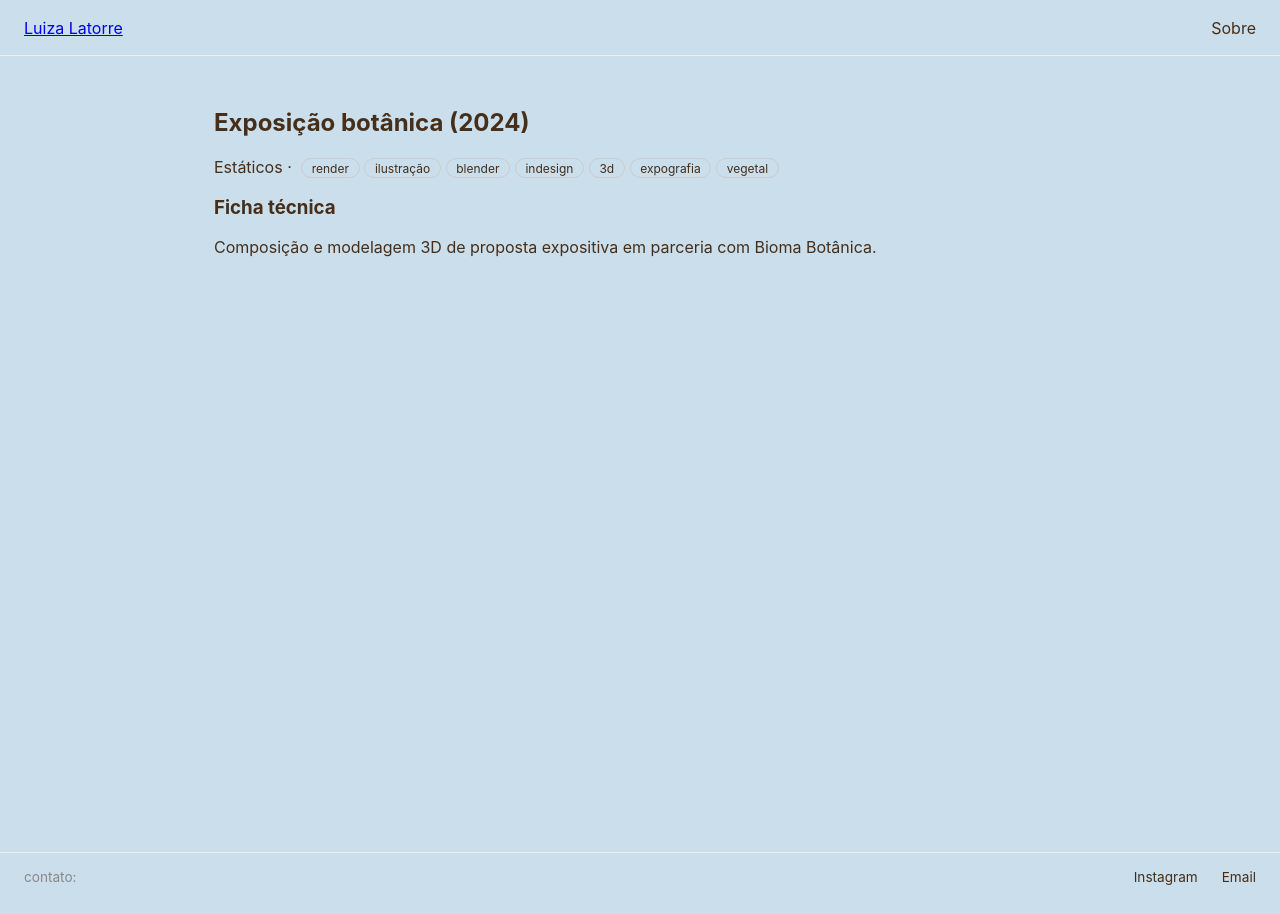
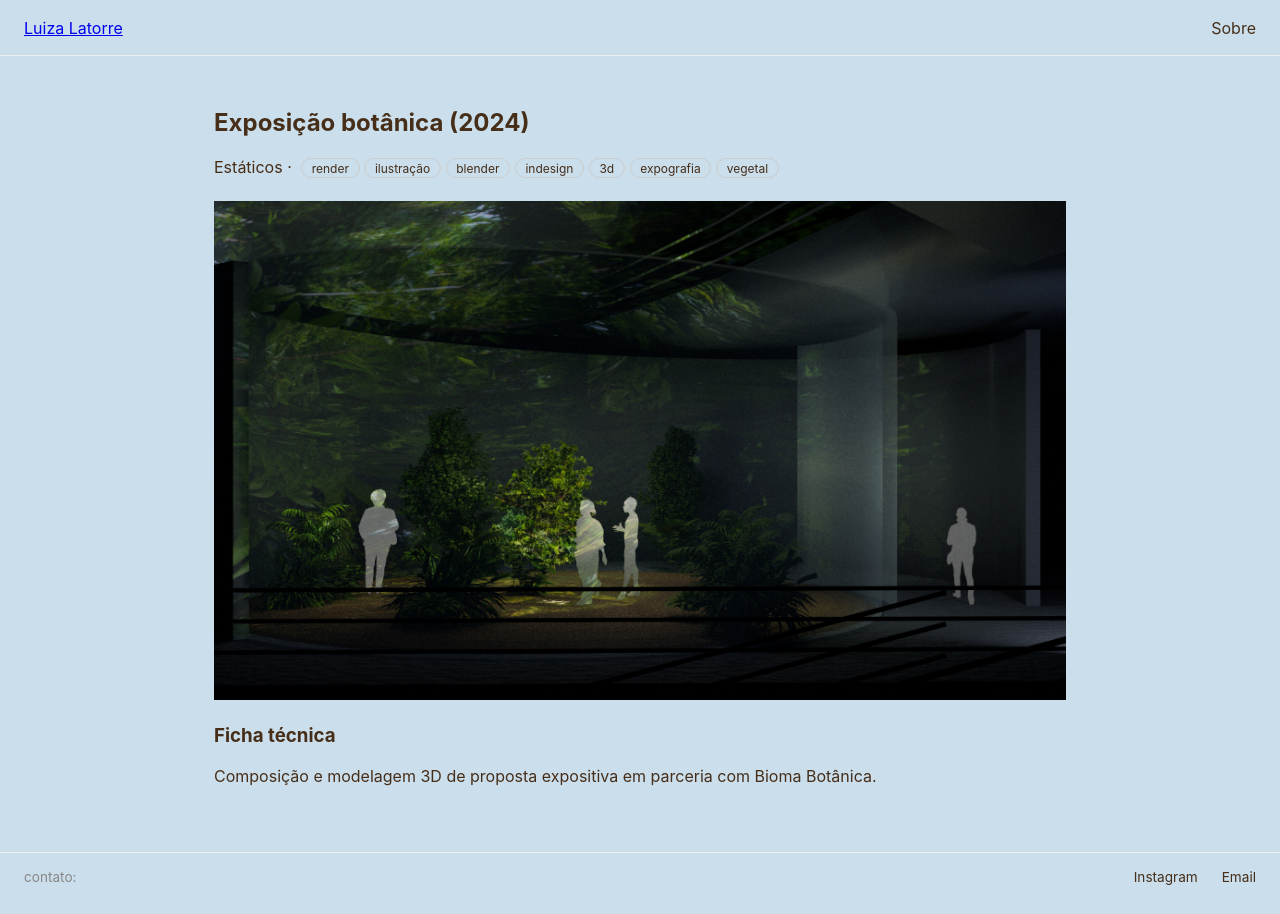
Before and after one commit to luizalatorre/meu-site, a Jekyll site: the page built from _projects/exposicao-botanica.md, in a window 1280 px wide. Built offline with Jekyll 4.4.1, drawn with Linux system fonts in a browser that asks for light colours.

Commit message:
inserir mockup da exposição botânica

```diff
--- a/_projects/exposicao-botanica.md
+++ b/_projects/exposicao-botanica.md
@@ -8,3 +8,5 @@ capa: "/assets/img/capa-expobotanica.jpg"
 destaque: true
 ficha_tecnica: " Composição e modelagem 3D de proposta expositiva em parceria com Bioma Botânica."
 ---
+
+<img src="{{ '/assets/img/capa-expobotanica.jpg' | relative_url }}">
```
